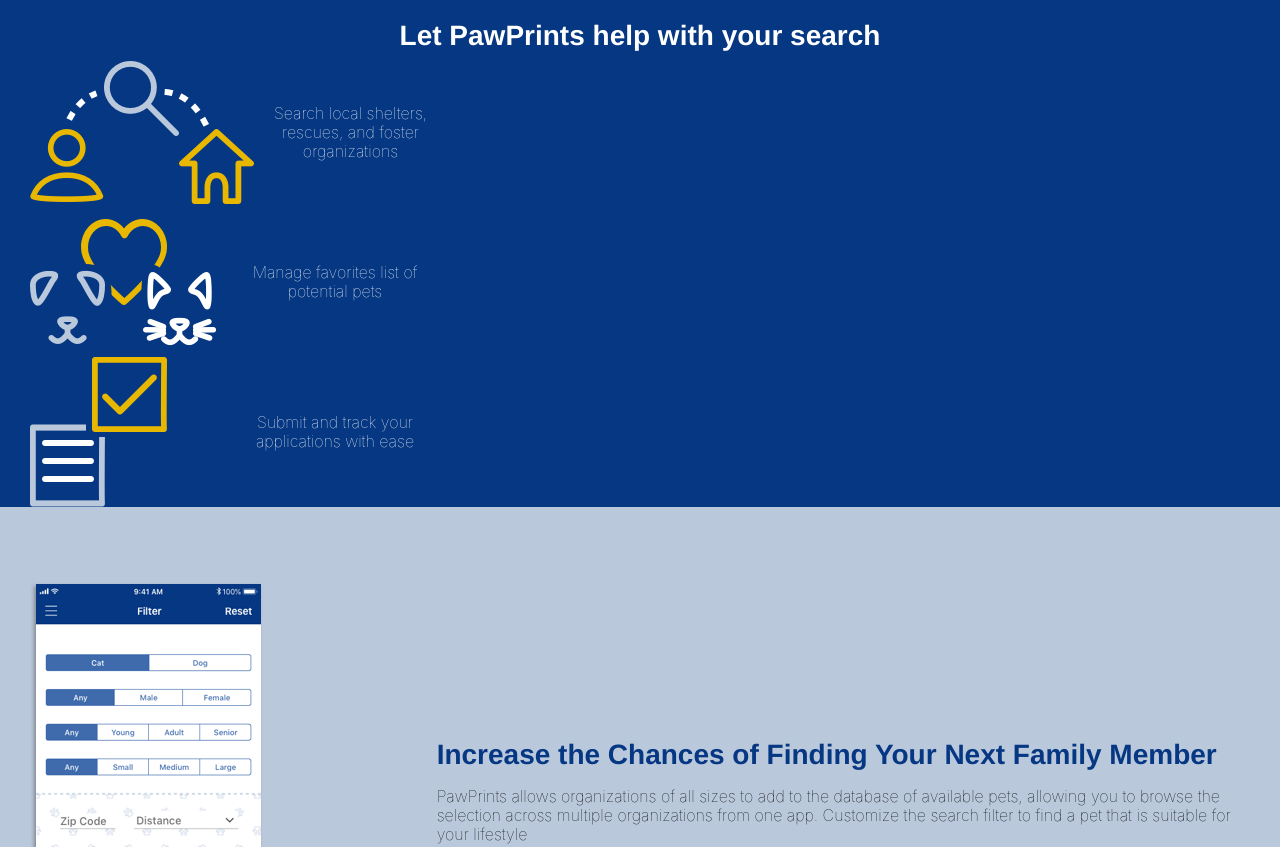
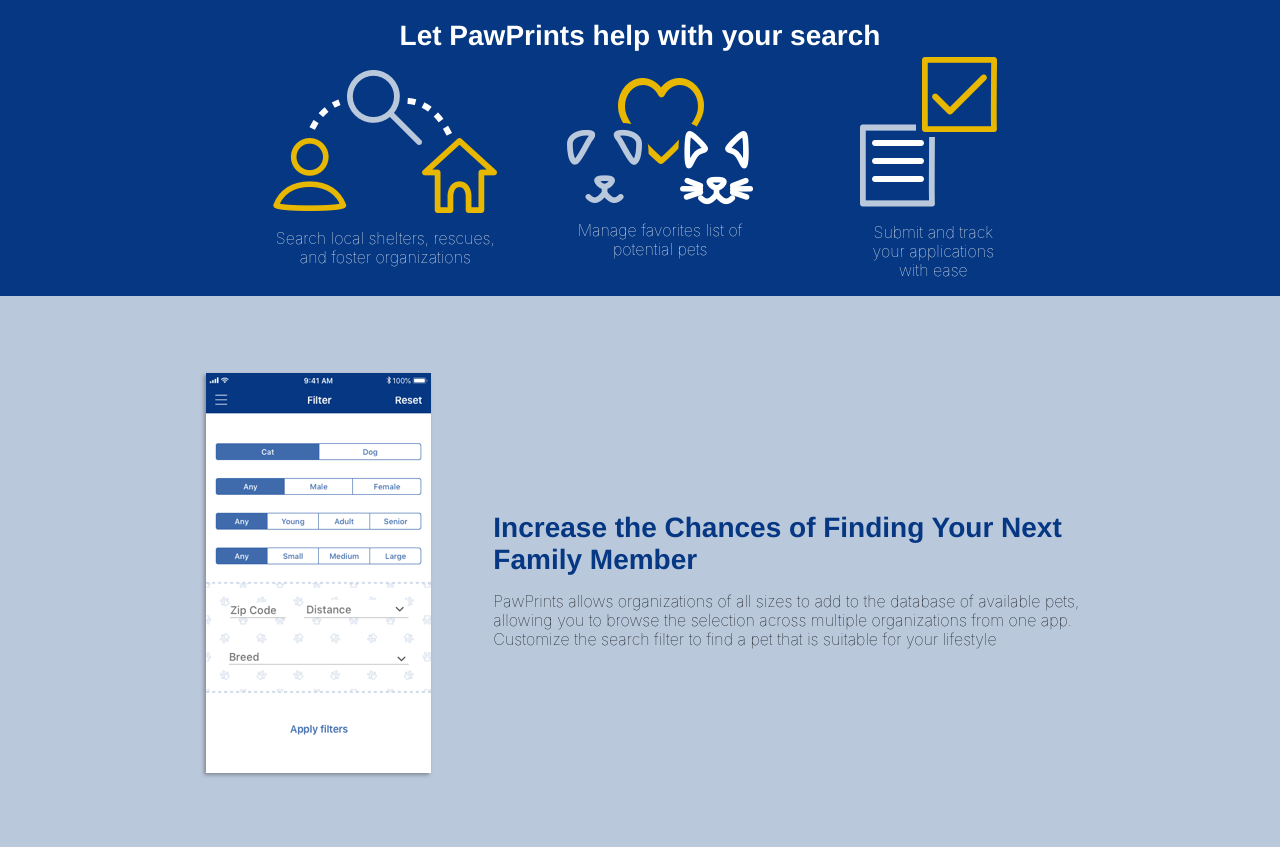
Before and after one commit to ghsieh-te/PawPrints, a plain HTML site: page index.html in a window 1280 px wide. Shown: the part 823-1670 px from the top of the page. Drawn offline with Linux system fonts and the light colour scheme.

Commit message:
PawPrints Landing Page RVS1

```diff
--- a/index.html
+++ b/index.html
@@ -22,7 +22,6 @@
 
     <main>
       <section class="container highlights">
-        <div>
           <h2>Let PawPrints help with your search</h2>
           <div class="highlight-description">
             <div class="point">
@@ -38,7 +37,6 @@
               <p>Submit and track your applications with ease</p>
             </div>
           </div>
-        </div>
       </section>
 
       <section class="container features-wrapper"> <!--features-->
--- a/styles/main.css
+++ b/styles/main.css
@@ -26,13 +26,8 @@ p {
   display: grid;
   margin-right: auto;
   margin-left: auto;
-  padding-left: 30px;
-  padding-right: 30px;
-}
-
-.container.site-logo {
-  height: 100px;
-  margin: 30px 0 0;
+  padding-left: 200px;
+  padding-right: 200px;
 }
 
 .banner {
@@ -48,6 +43,7 @@ p {
 
 .container.highlights {
   background-color: #053782;
+  grid-template-rows: auto auto;
 }
 
 .container.features-wrapper {
@@ -82,11 +78,14 @@ p {
     align-items: center;
     margin: 75px 0 0;
   }
+  .highlight-description {
+   display: grid;
+   grid-template-columns: 1fr 1fr 1fr;
+  }
   .point {
-    display: grid;
-    height: 150px;
-    grid-template-columns: 1fr 1fr 1fr;
-    align-items: center;
+      display: grid;
+      grid-template-rows: auto auto;
+      margin: auto;
   }
 }
 
```
Also changed, not shown: 1 other file.
